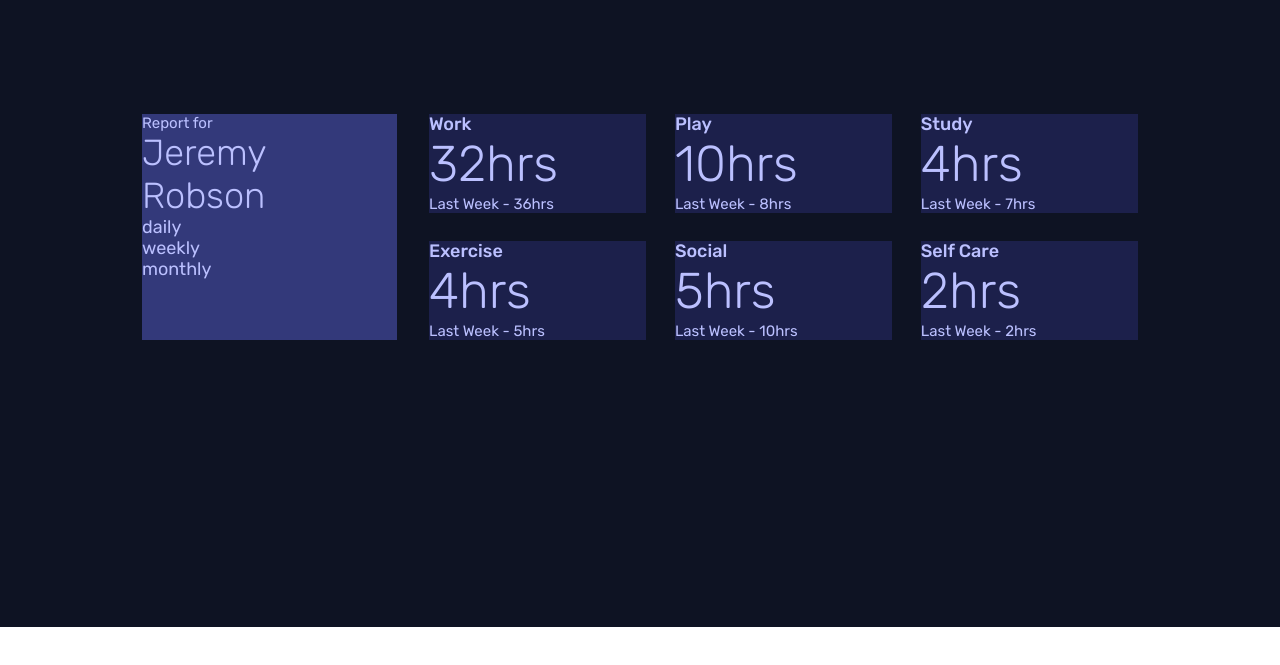
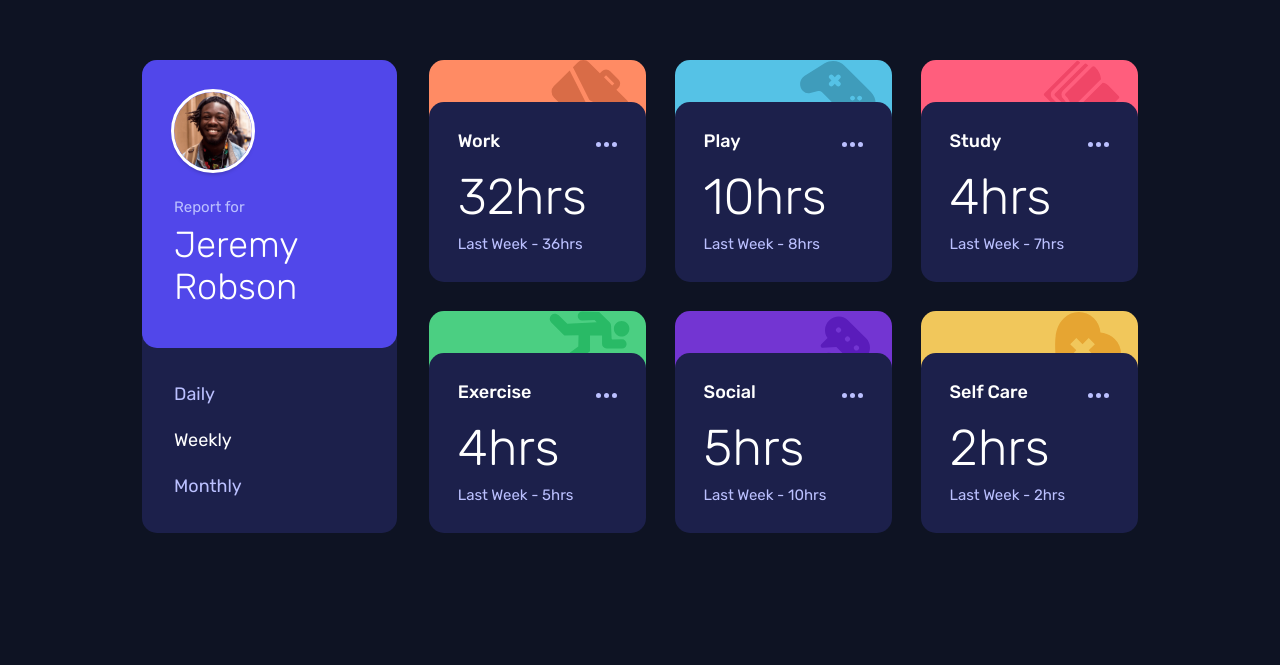
Before and after one commit to Arsalan2078/time-tracking-dashboard, a React (Vite) app: page / in a window 1280 px wide. Shown: the part 173-838 px from the top of the page. Before the commit the page ends 800 px from the top, so only its background shows below. Built offline with nearby package versions, Linux system fonts and the light colour scheme.

Commit message:
styling complete

```diff
--- a/src/components/Activity/index.module.scss
+++ b/src/components/Activity/index.module.scss
@@ -1,3 +1,113 @@
 .activity {
-    background-color: var(--clr-navy-900);
+    border-radius: var(--br-15);
+    z-index: 0;
+
+    --_bg-color: var(--bg-color);
+    --_bg-image: var(--bg-image);
+
+    --bg-color-content: var(--clr-navy-900);
+
+    &:hover {
+    --bg-color-content: var(--clr-navy-800);
+
+    }
+
+    &[data-title="Work"] {
+        --bg-color: var(--clr-orange-300);
+        --bg-image: url("/images/icon-work.svg");
+    }
+
+    &[data-title="Play"] {
+        --bg-color: var(--clr-blue-300);
+        --bg-image: url("/images/icon-play.svg");
+    }
+
+    &[data-title="Study"] {
+        --bg-color: var(--clr-pink-400);
+        --bg-image: url("/images/icon-study.svg");
+    }
+
+    &[data-title="Exercise"] {
+        --bg-color: var(--clr-green-400);
+        --bg-image: url("/images/icon-exercise.svg");
+    }
+
+    &[data-title="Social"] {
+        --bg-color: var(--clr-purple-700);
+        --bg-image: url("/images/icon-social.svg");
+    }
+
+    &[data-title="Self Care"] {
+        --bg-color: var(--clr-yellow-300);
+        --bg-image: url("/images/icon-self-care.svg");
+    }
+
+    &::before {
+        position: relative;
+        margin-bottom: calc(-1 * var(--br-15));
+        z-index: -1;
+
+        display: block;
+        content: "";
+
+        border-top-left-radius: inherit;
+        border-top-right-radius: inherit;
+
+        --height-clamp: clamp(2.0625rem, 2.6875rem + -1.3021vw, 2.375rem);
+
+        @media screen and (min-width: calc(768 / 16 * 1rem)) {
+            --height-clamp: clamp(2.0625rem, 1.2054rem + 1.7857vw, 2.8125rem);
+        }
+
+        height: calc(var(--height-clamp) + var(--br-15));
+
+        background-color: var(--_bg-color);
+        background-image: var(--_bg-image);
+        background-repeat: no-repeat;
+        background-position-x: calc(100% - 1rem);
+    }
 }
+
+.content {
+    display: grid;
+    gap: clamp(0.5rem, 0rem + 2.0833vw, 1rem);
+
+    padding: clamp(1.5rem, 0.1491rem + 2.0566vw, 2rem);
+    border-radius: inherit;
+    background-color: var(--bg-color-content);
+
+    transition-property: background-color;
+    transition-duration: 0.15s;
+}
+
+.title {
+    display: flex;
+    justify-content: space-between;
+    align-items: center;
+
+    color: var(--clr-white);
+
+    > a:hover svg path {
+        fill: var(--clr-white);
+    }
+}
+
+.timeframe {
+    display: flex;
+    justify-content: space-between;
+    align-items: center;
+
+    @media screen and (min-width: calc(474 / 16 * 1rem)) {
+        flex-direction: column;
+        align-items: start;
+        gap: 0.5rem;
+    }
+}
+
+.current {
+    color: var(--clr-white);
+}
+
+.previous {
+    color: var(--clr-navy-200);
+}
--- a/src/components/Activity/index.tsx
+++ b/src/components/Activity/index.tsx
@@ -1,3 +1,4 @@
+import ellipsis from "/images/icon-ellipsis.svg";
 import type { ActivityProps, TimeframesKeys } from "../../libs/types";
 import css from "./index.module.scss";
 
@@ -13,17 +14,36 @@ export default function Activity({ title, timeframes, timeframe }: Props) {
     };
 
     return (
-        <li className={css.activity}>
-            <div data-text-preset="3-medium">{title}</div>
+        <li className={css.activity} data-title={title}>
+            <div className={css.content}>
+                <div className={css.title} data-text-preset="3-medium">
+                    {title}
 
-            <div>
-                <div data-text-preset="1">
-                    <div>{timeframes[timeframe].current}hrs</div>
+                    <a href="#">
+                        <svg
+                            width="21"
+                            height="5"
+                            xmlns="http://www.w3.org/2000/svg"
+                        >
+                            <path
+                                d="M2.5 0a2.5 2.5 0 1 1 0 5 2.5 2.5 0 0 1 0-5Zm8 0a2.5 2.5 0 1 1 0 5 2.5 2.5 0 0 1 0-5Zm8 0a2.5 2.5 0 1 1 0 5 2.5 2.5 0 0 1 0-5Z"
+                                fill="#BBC0FF"
+                                fillRule="evenodd"
+                            />
+                        </svg>
+                    </a>
                 </div>
 
-                <div data-text-preset="4">
-                    {pastLabels[timeframe]} - {timeframes[timeframe].previous}
-                    hrs
+                <div className={css.timeframe}>
+                    <div className={css.current} data-text-preset="1">
+                        <div>{timeframes[timeframe].current}hrs</div>
+                    </div>
+
+                    <div className={css.previous} data-text-preset="4">
+                        {pastLabels[timeframe]} -{" "}
+                        {timeframes[timeframe].previous}
+                        hrs
+                    </div>
                 </div>
             </div>
         </li>
--- a/src/components/DashboardPanel/index.module.scss
+++ b/src/components/DashboardPanel/index.module.scss
@@ -1,3 +1,67 @@
 .panel {
-    background-color: var(--clr-navy-800);
+    display: grid;
+
+    border-radius: var(--br-15);
+    background-color: var(--clr-navy-900);
 }
+
+.top {
+    display: flex;
+    justify-content: start;
+    align-items: center;
+    gap: clamp(1.5rem, -0.5442rem + 2.8269vw, 2rem);
+
+    padding: 2rem;
+    border-radius: inherit;
+    background-color: var(--clr-purple-600);
+
+    > *:last-child {
+        display: grid;
+        gap: 0.5rem;
+
+        > div:last-child {
+            color: var(--clr-white);
+        }
+    }
+
+    @media screen and (min-width: calc(1051 / 16 * 1rem)) {
+        flex-direction: column;
+        align-items: start;
+    }
+}
+
+.image {
+    border-radius: 99rem;
+    outline: 0.1875rem solid var(--clr-white);
+    box-shadow: 0 0.25rem 0.25rem 0 rgb(from var(--clr-black) r g b / 0.25);
+
+    @media screen and (min-width: calc(1051 / 16 * 1rem)) {
+        width: calc(78 / 16 * 1rem);
+        height: calc(78 / 16 * 1rem);
+    }
+}
+
+.list {
+    display: flex;
+    justify-content: space-around;
+
+    padding: 2rem;
+
+    @media screen and (min-width: calc(1051 / 16 * 1rem)) {
+        justify-content: center;
+        flex-direction: column;
+        gap: 1.5625rem;
+    }
+
+    button {
+        cursor: pointer;
+
+        &::first-letter {
+            text-transform: uppercase;
+        }
+
+        &:hover, &:focus, &:disabled {
+            color: var(--clr-white);
+        }
+    }
+}
--- a/src/components/DashboardPanel/index.tsx
+++ b/src/components/DashboardPanel/index.tsx
@@ -1,3 +1,4 @@
+import jeremy from "/images/image-jeremy.png";
 import type { TimeframesKeys } from "../../libs/types";
 import css from "./index.module.scss";
 
@@ -15,10 +16,21 @@ export default function DashboardPanel({ timeframe, onTimeframeClick }: Props) {
 
     return (
         <div className={css.panel}>
-            <div data-text-preset="4">Report for</div>
-            <div data-text-preset="2">Jeremy Robson</div>
+            <div className={css.top}>
+                <img
+                    className={css.image}
+                    src={jeremy}
+                    width="64"
+                    height="64"
+                    alt="Jeremy"
+                />
+                <div>
+                    <div data-text-preset="4">Report for</div>
+                    <div data-text-preset="2">Jeremy Robson</div>
+                </div>
+            </div>
 
-            <ul data-text-preset="3-regular">
+            <ul className={css.list} data-text-preset="3-regular">
                 {buttons.map(({ onClick, name }, index) => (
                     <li key={index}>
                         <button onClick={onClick} disabled={timeframe === name}>
--- a/src/scss/_root.scss
+++ b/src/scss/_root.scss
@@ -38,4 +38,7 @@
     --lh-18: calc(18 / 16 * 1rem);
 
     --ls-0: 0;
+
+    // border radii
+    --br-15: calc(15 / 16 * 1rem);
 }
```
